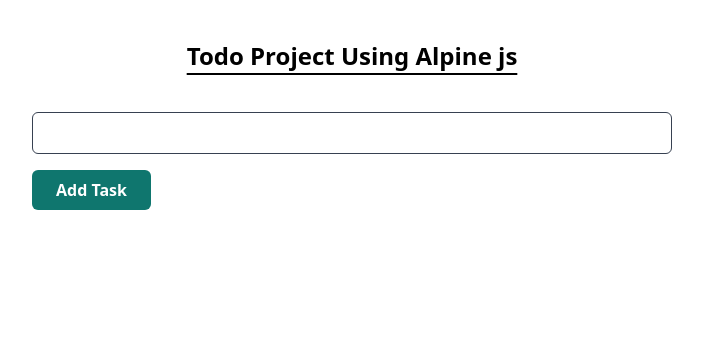
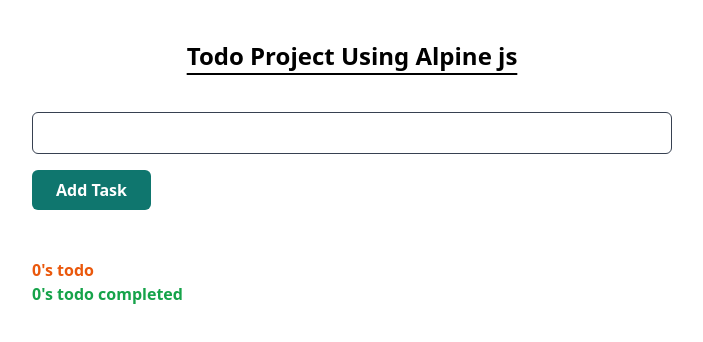
Before and after one commit to hr-sobuj/alpine-js-todo, a plain HTML site: page index.html in a window 1280 px wide. Shown: the whole page, without its empty margins (288-991 px from the left). Drawn offline with nearby package versions, Linux system fonts and the light colour scheme.

Commit message:
todo count

```diff
--- a/index.html
+++ b/index.html
@@ -31,6 +31,14 @@
             </div>
         </template>
         <button x-show="todos.length" x-on:click="todos=[]" class="mt-4 bg-red-700 hover:bg-red-800 px-6 py-2 rounded-md text-white text-bold focus:ring focus:ring-red-400 focus:ring-offset font-semibold">Clear Todo</button>
+        <div class="mt-7 text-md font-bold">
+            <div class="text-orange-600">
+                <span x-text="todos.length"></span><span>'s todo</span>
+            </div>
+            <div class="text-green-600">
+                <span x-text="todos.filter((todo)=>todo.complete).length"></span><span>'s todo completed</span>
+            </div>
+        </div>
     </div>
 </body>
 
```
